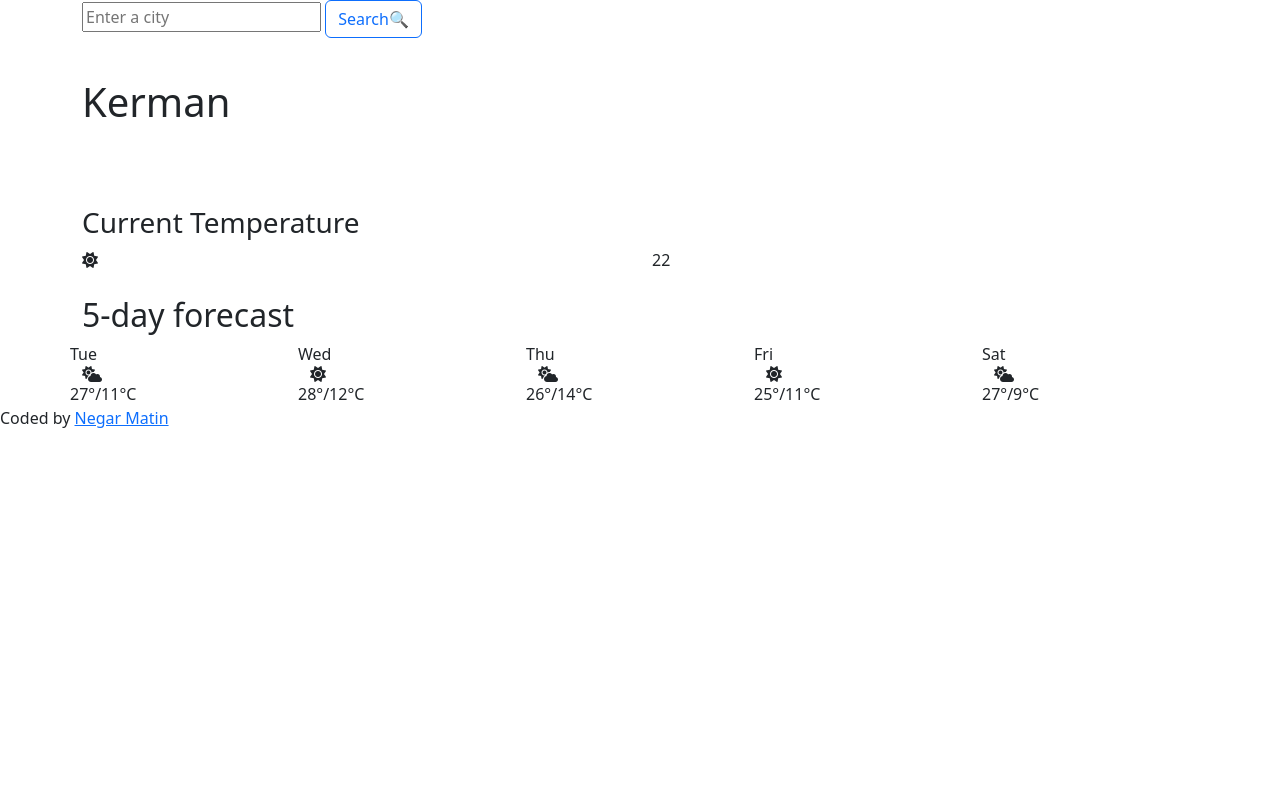
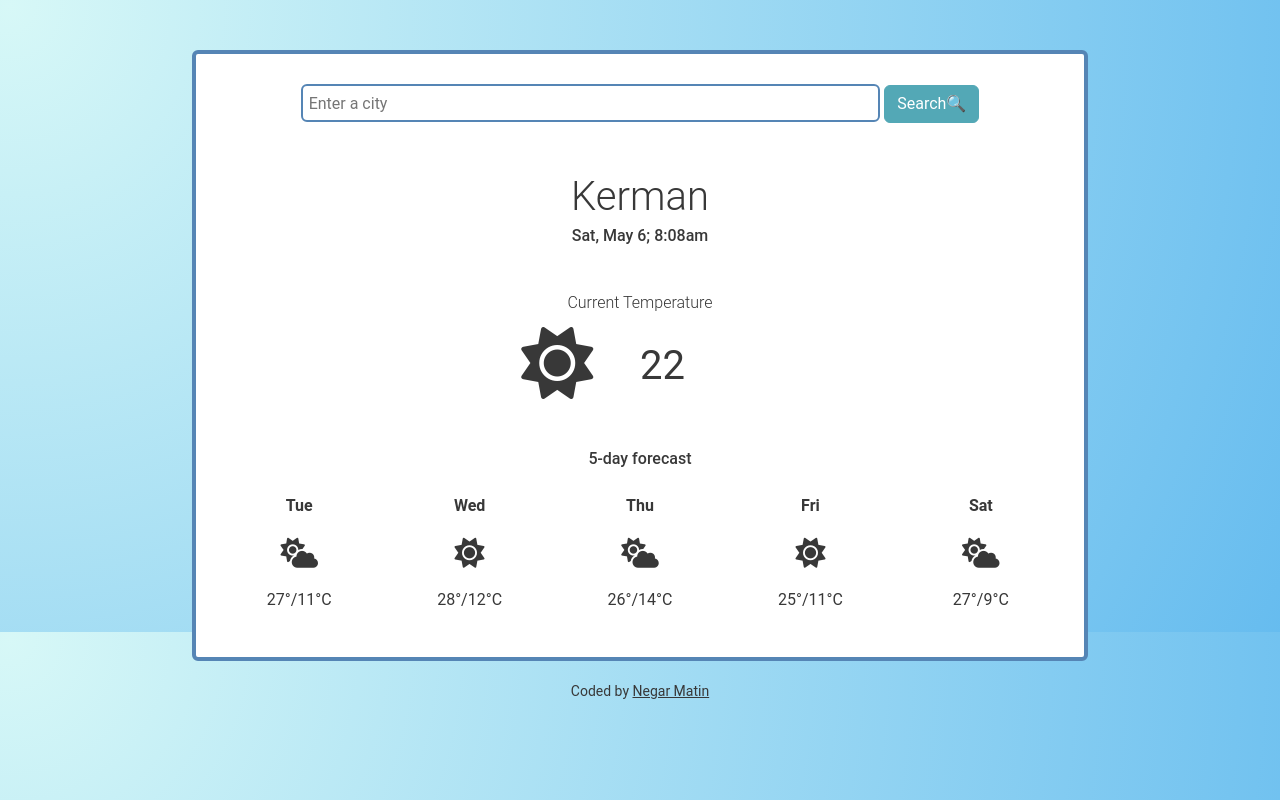
Before and after one commit to negaramatin/weather-app, a plain HTML site: page index.html in a window 1280 px wide. Drawn offline with nearby package versions, Linux system fonts and the light colour scheme.

Commit message:
correcting the address

```diff
--- a/index.html
+++ b/index.html
@@ -16,7 +16,7 @@
       crossorigin="anonymous"
       referrerpolicy="no-referrer"
     ></script>
-    <link rel="stylesheet" href="src/styles.css" />
+    <link rel="stylesheet" href="src/style.css" />
 
     <title>Weather App</title>
     <script
@@ -110,6 +110,6 @@
         >Negar Matin</a
       >
     </div>
-    <script src="src/index.js"></script>
+    <script src="src/script.js"></script>
   </body>
 </html>
```
Also changed, not shown: src/script.js (renamed from script.js), src/style.css (renamed from style.css).
